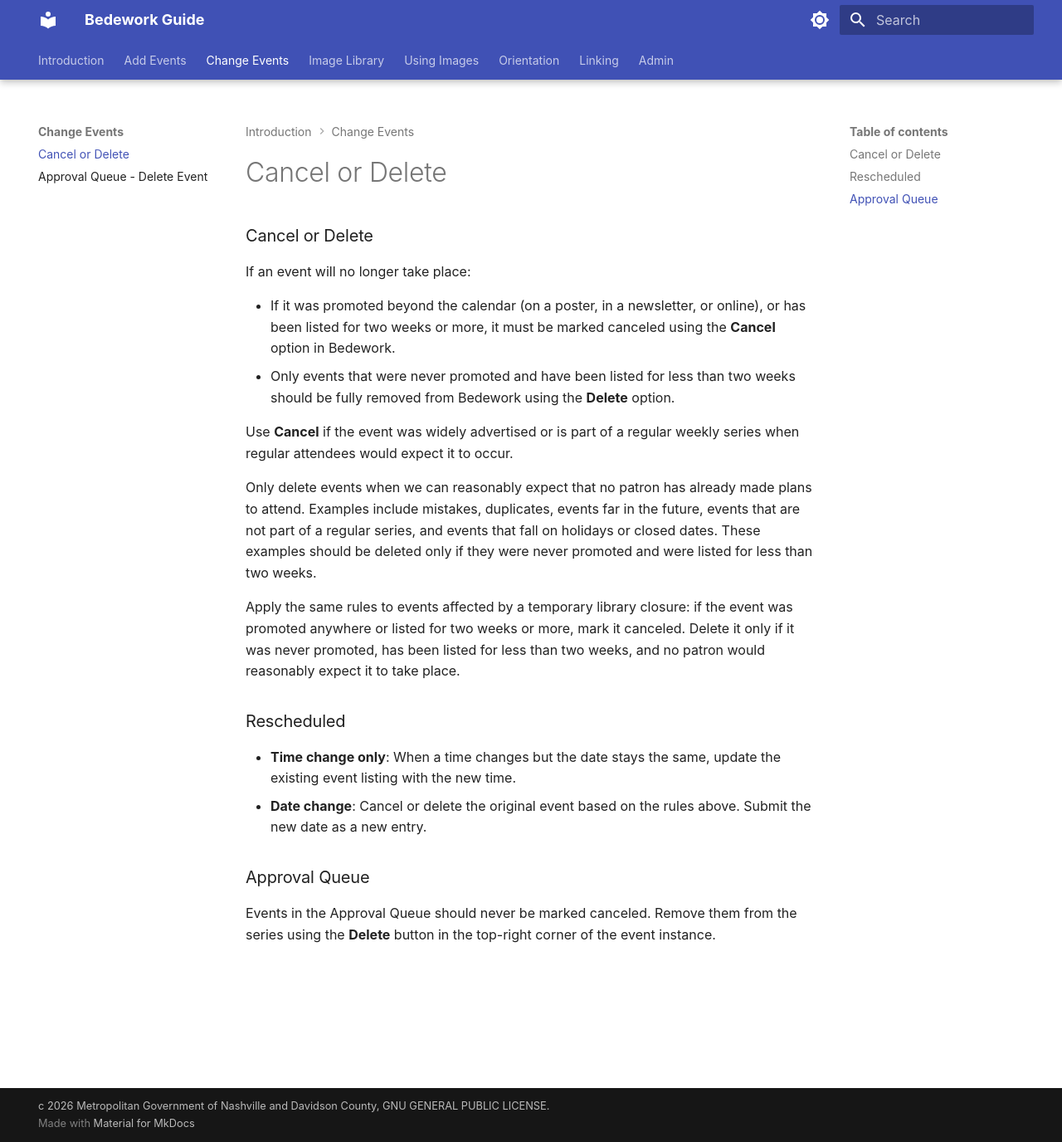
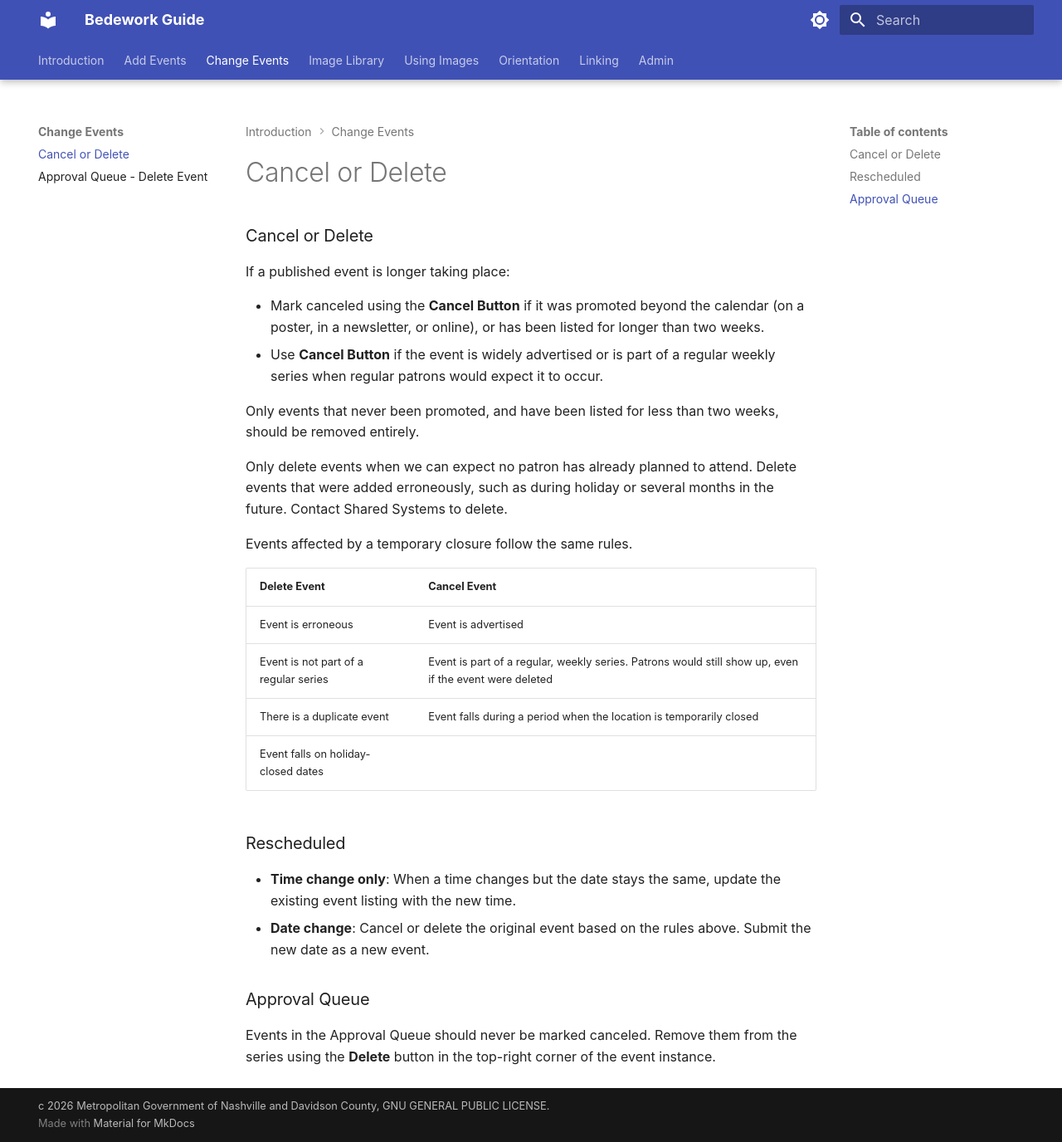
Before and after one commit to Nashville-Public-Library/bedework-docs, an MkDocs documentation site: the page built from docs/change-events/cancel.md, in a window 1280 px wide and 1376 px high. Shown: the whole window at 83% size. Built offline with MkDocs 1.6.1 and Material for MkDocs 9.7.7, drawn with Linux system fonts in a browser that asks for light colours.

Commit message:
edited rules for cancel or delete

```diff
--- a/docs/change-events/cancel.md
+++ b/docs/change-events/cancel.md
@@ -5,21 +5,28 @@ sidebar_position: 1
 
 ### Cancel or Delete
 
-If an event will no longer take place:
+If a published event is longer taking place:
 
-- If it was promoted beyond the calendar (on a poster, in a newsletter, or online), or has been listed for two weeks or more, it must be marked canceled using the **Cancel** option in Bedework.
-- Only events that were never promoted and have been listed for less than two weeks should be fully removed from Bedework using the **Delete** option.
+- Mark canceled using the **Cancel Button** if it was promoted beyond the calendar (on a poster, in a newsletter, or online), or has been listed for longer than two weeks.
+- Use **Cancel Button** if the event is widely advertised or is part of a regular weekly series when regular patrons would expect it to occur.
 
-Use **Cancel** if the event was widely advertised or is part of a regular weekly series when regular attendees would expect it to occur.
+Only events that never been promoted, and have been listed for less than two weeks, should be removed entirely.
 
-Only delete events when we can reasonably expect that no patron has already made plans to attend. Examples include mistakes, duplicates, events far in the future, events that are not part of a regular series, and events that fall on holidays or closed dates. These examples should be deleted only if they were never promoted and were listed for less than two weeks.
+Only delete events when we can expect no patron has already planned to attend. Delete events that were added erroneously, such as during holiday or several months in the future. Contact Shared Systems to delete.
 
-Apply the same rules to events affected by a temporary library closure: if the event was promoted anywhere or listed for two weeks or more, mark it canceled. Delete it only if it was never promoted, has been listed for less than two weeks, and no patron would reasonably expect it to take place.
+Events affected by a temporary closure follow the same rules.
+
+| Delete Event | Cancel Event |
+| --- | --- |
+| Event is erroneous | Event is advertised |
+| Event is not part of a regular series | Event is part of a regular, weekly series. Patrons would still show up, even if the event were deleted |
+| There is a duplicate event | Event falls during a period when the location is temporarily closed |
+| Event falls on holiday-closed dates | |
 
 ### Rescheduled
 
 - **Time change only**: When a time changes but the date stays the same, update the existing event listing with the new time.
-- **Date change**: Cancel or delete the original event based on the rules above. Submit the new date as a new entry.
+- **Date change**: Cancel or delete the original event based on the rules above. Submit the new date as a new event.
 
 ### Approval Queue
 
```
Also changed, not shown: docs/change-events/edit-delete-event.md (+1 -1 lines).
